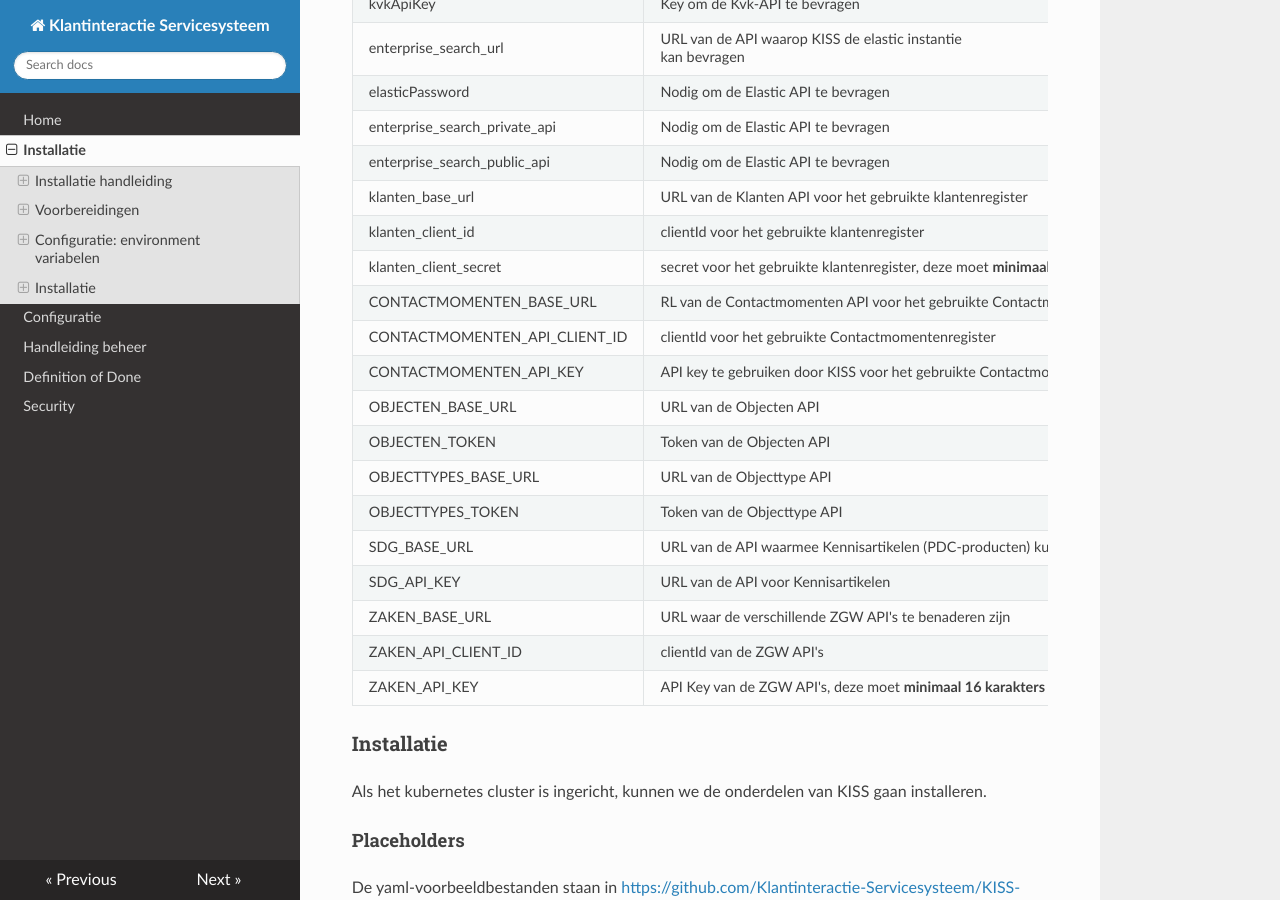
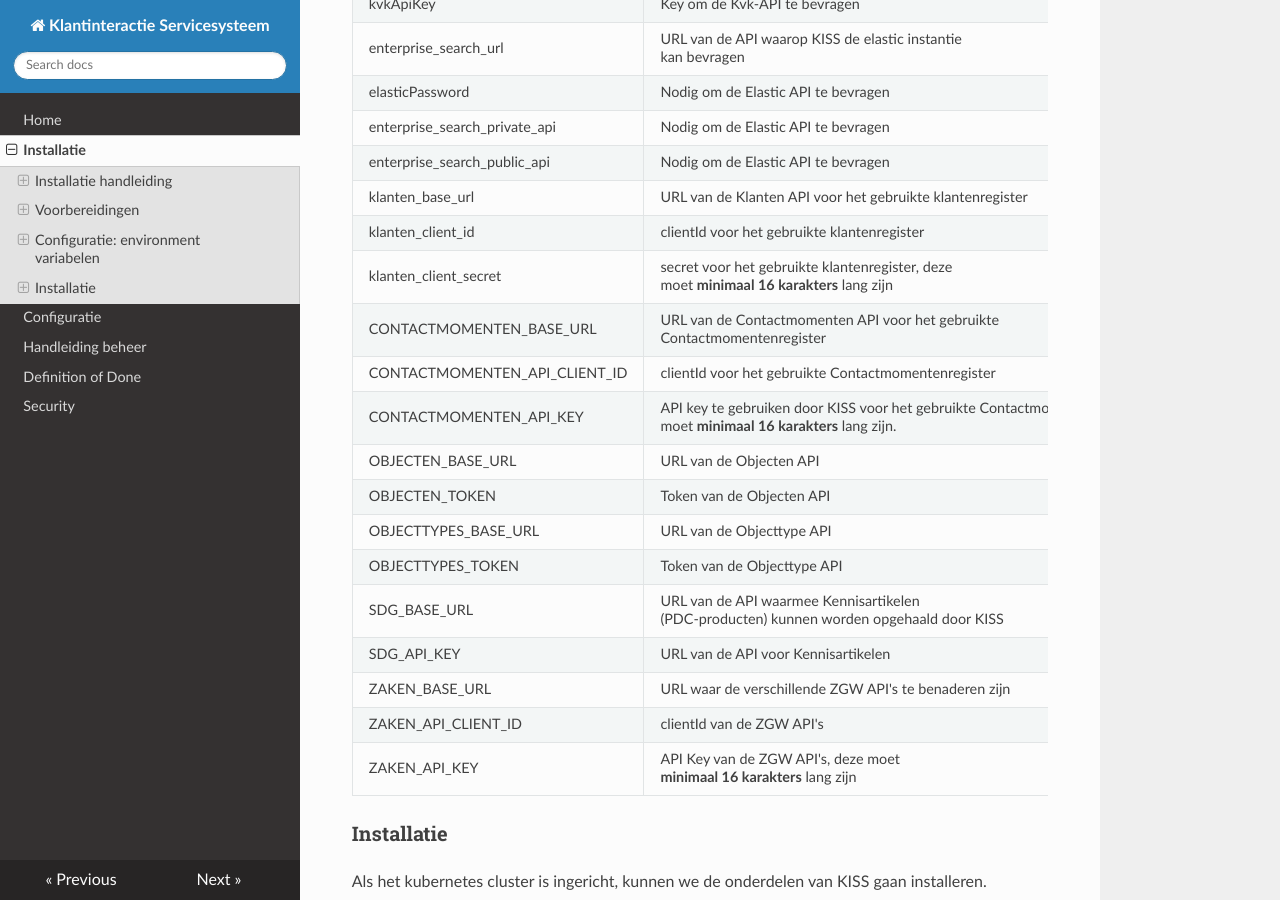
Before and after one commit to Klantinteractie-Servicesysteem/.github, an MkDocs documentation site: the page built from docs/INSTALLATION.md, in a window 1280 px wide and 900 px high, scrolled down 3599 px. Built offline with MkDocs 1.6.1, drawn with Linux system fonts in a browser that asks for light colours; nearby versions of some CDN libraries.

Commit message:
Enkele typfoutjes,  tabel verder aanpassen tbv rtd

```diff
--- a/docs/INSTALLATION.md
+++ b/docs/INSTALLATION.md
@@ -119,19 +119,19 @@ KISS gebruikt op dit moment de Objecten API om de Medewerkers in het Smoelenboek
 | enterprise_search_public_api | Nodig om de Elastic API te bevragen |
 | klanten_base_url | URL van de Klanten API voor het gebruikte klantenregister |
 | klanten_client_id | clientId voor het gebruikte klantenregister |
-| klanten_client_secret | secret voor het gebruikte klantenregister, deze moet **minimaal 16 karakters** lang zijn |
-| CONTACTMOMENTEN_BASE_URL  | RL van de Contactmomenten API voor het gebruikte Contactmomentenregister  |
+| klanten_client_secret | secret voor het gebruikte klantenregister, deze <br />moet **minimaal 16 karakters** lang zijn |
+| CONTACTMOMENTEN_BASE_URL  | URL van de Contactmomenten API voor het gebruikte <br />Contactmomentenregister  |
 | CONTACTMOMENTEN_API_CLIENT_ID | clientId voor het gebruikte Contactmomentenregister |
-| CONTACTMOMENTEN_API_KEY  | API key te gebruiken door KISS voor het gebruikte Contactmomentenregister, deze moet **minimaal 16 karakters** lang zijn. |
+| CONTACTMOMENTEN_API_KEY  | API key te gebruiken door KISS voor het gebruikte Contactmomentenregister, deze <br />moet **minimaal 16 karakters** lang zijn. |
 | OBJECTEN_BASE_URL  | URL van de Objecten API  |
 | OBJECTEN_TOKEN  |  Token van de Objecten API |
 | OBJECTTYPES_BASE_URL  | URL van de Objecttype API  |
 | OBJECTTYPES_TOKEN  | Token van de Objecttype API  |
-| SDG_BASE_URL  | URL van de API waarmee Kennisartikelen (PDC-producten) kunnen worden opgehaald door KISS |
+| SDG_BASE_URL  | URL van de API waarmee Kennisartikelen <br />(PDC-producten) kunnen worden opgehaald door KISS |
 | SDG_API_KEY  | URL van de API voor Kennisartikelen  |
 | ZAKEN_BASE_URL  |  URL waar de verschillende ZGW API's te benaderen zijn |
 | ZAKEN_API_CLIENT_ID  | clientId van de ZGW API's |
-| ZAKEN_API_KEY  | API Key van de ZGW API's, deze moet **minimaal 16 karakters** lang zijn |
+| ZAKEN_API_KEY  | API Key van de ZGW API's, deze moet <br />**minimaal 16 karakters** lang zijn |
 
 
 ### Installatie
```
